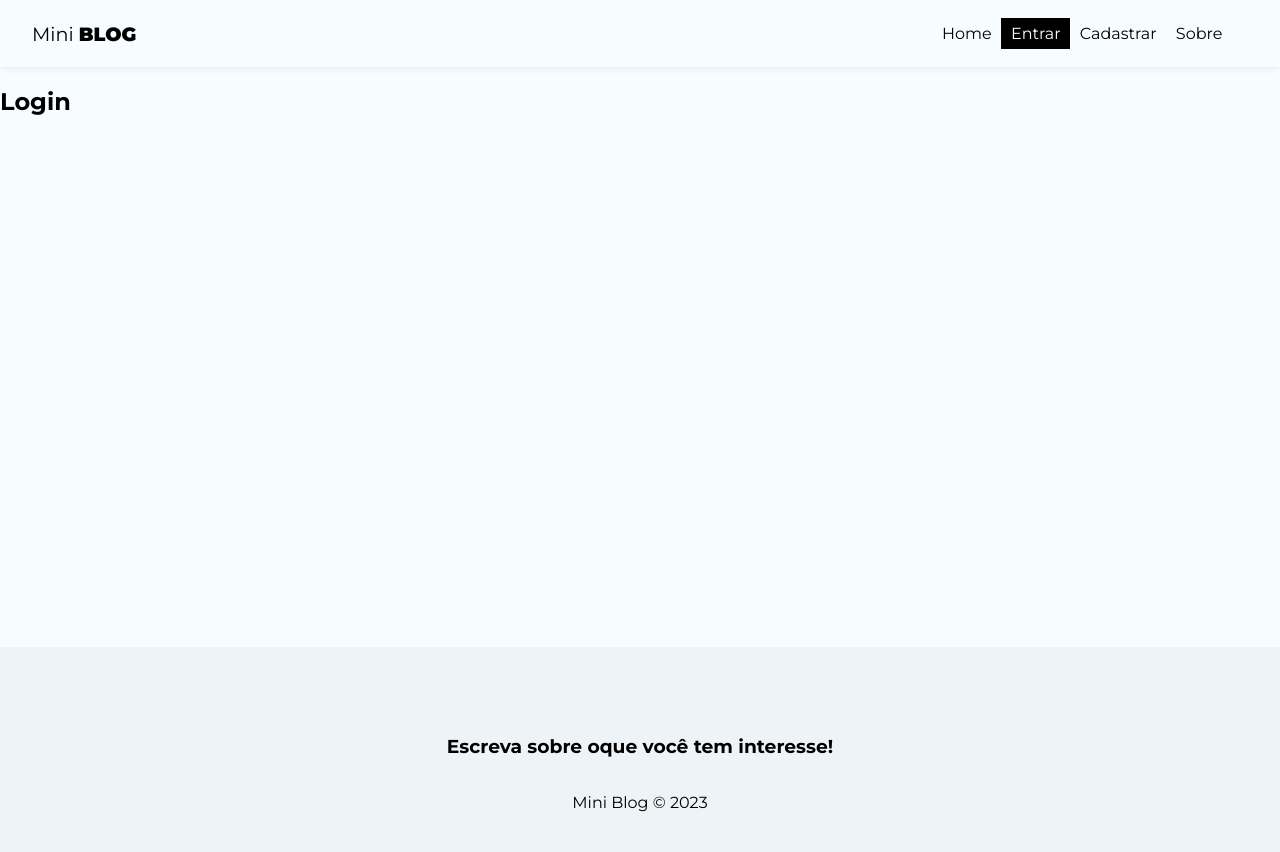
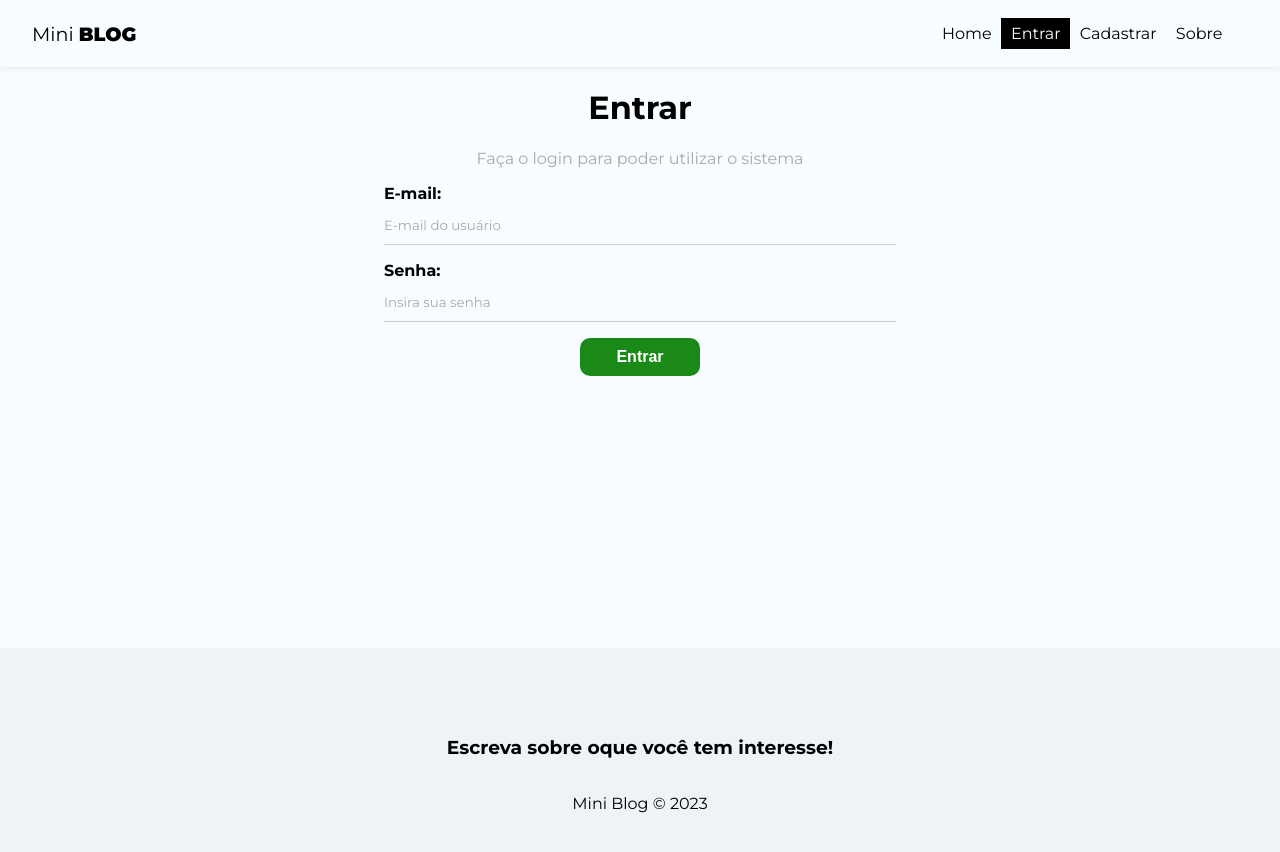
Before and after one commit to NathanKusters/Miniblog, a React (Vite) app: page /login in a window 1280 px wide. Shown: the top 852 px of the page. Built offline with nearby package versions, Linux system fonts and the light colour scheme; no server answers.

Commit message:
adicionando a página de login

```diff
--- a/src/pages/Login/Login.jsx
+++ b/src/pages/Login/Login.jsx
@@ -1,8 +1,71 @@
 import styles from "./Login.module.css";
 
+import { useState, useEffect } from "react";
+
+import { useAuthentication } from "../../hooks/useAuthentication";
+
 const Login = () => {
+
+  const [email, setEmail] = useState("");
+  const [password, setPassword] = useState("");
+  const [error, setError] = useState("");
+
+  const { createUser, error: authError, loading } = useAuthentication();
+
+
+  const handleSubmit = async (e) => {
+    e.preventDefault()
+
+    setError("");
+
+    const user = {
+      email,
+      password
+    }
+
+    const res = await createUser(user);
+
+    console.log(res);
+  };
+
+  useEffect(() => {
+    if (authError) {
+      setError(authError);
+    }
+  }, [authError]);
+
   return (
-    <h2>Login</h2>
+    <div className={styles.login}>
+      <h1>Entrar</h1>
+      <p>Faça o login para poder utilizar o sistema</p>
+      <form onSubmit={handleSubmit}>
+        <label>
+          <span>E-mail:</span>
+          <input
+            type="email"
+            name="email"
+            required
+            placeholder="E-mail do usuário"
+            value={email}
+            onChange={(e) => setEmail(e.target.value)}
+          />
+        </label>
+        <label>
+          <span>Senha:</span>
+          <input
+            type="password"
+            name="password"
+            required
+            placeholder="Insira sua senha"
+            value={password}
+            onChange={(e) => setPassword(e.target.value)}
+          />
+        </label>
+        {!loading && <button className="btn">Entrar</button>}
+        {loading && <button className="btn" disabled>Aguarde...</button>}
+        {error && <p className="error">{error}</p> }
+      </form>
+    </div>
   )
 }
 
--- a/src/pages/Login/Login.module.css
+++ b/src/pages/Login/Login.module.css
@@ -0,0 +1,7 @@
+.login {
+    text-align: center;
+}
+
+.login p {
+    color: #aaa;
+}
```
